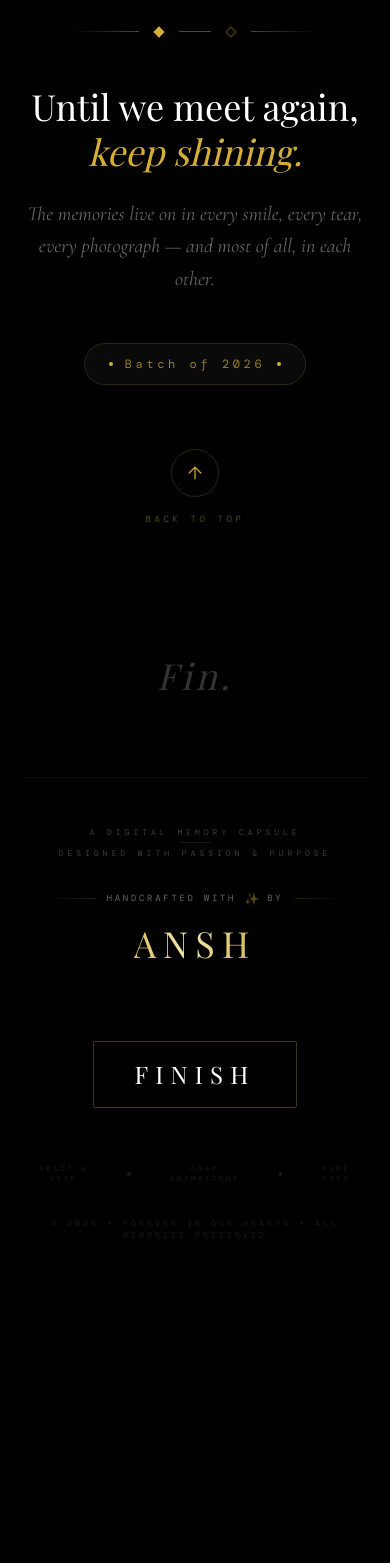
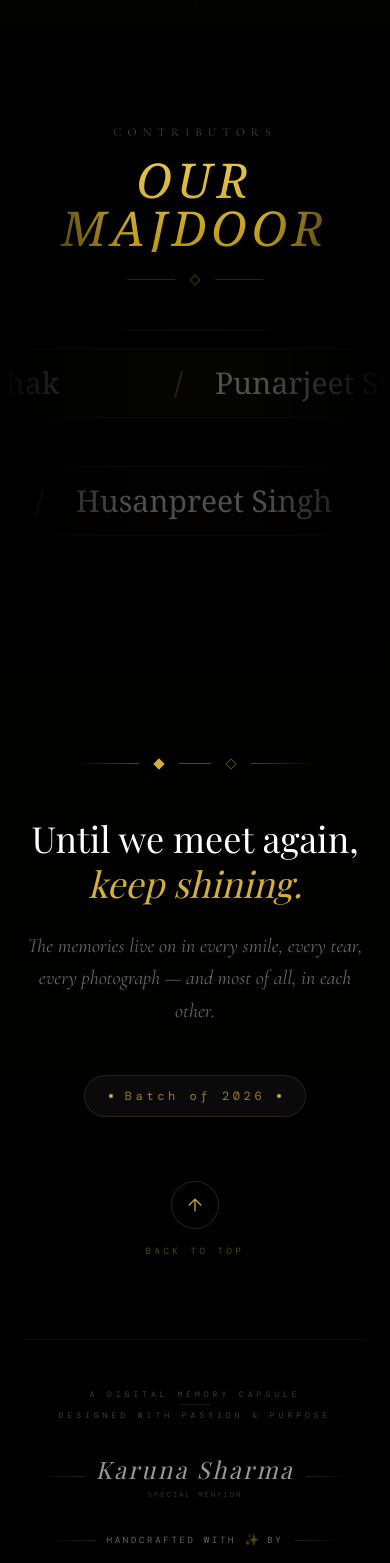
Before and after one commit to ux-dice/farewell-2026, a React (Vite) app: page / in a window 390 px wide. Shown: the part 9425-10988 px from the top of the page. Before the commit the page ends 10698 px from the top, so only its background shows below. Built offline with nearby package versions, Linux system fonts and the light colour scheme; a web font is replaced by a local one.

Commit message:
feat: add rotating contributors section and premium footer animations

```diff
--- a/src/App.jsx
+++ b/src/App.jsx
@@ -25,6 +25,7 @@ import InteractiveGallerySection from './sections/InteractiveGallerySection'
 import QuotesSection from './sections/QuotesSection'
 import FooterSection from './sections/FooterSection'
 import BatchStats from './components/BatchStats'
+import RotatingNames from './components/RotatingNames'
 
 gsap.registerPlugin(ScrollTrigger)
 
@@ -108,6 +109,14 @@ export default function App() {
           </div>
 
           <QuotesSection />
+
+          {/* Separator */}
+          <div className="flex justify-center py-4">
+            <div className="w-px h-24 bg-gradient-to-b from-transparent via-gold/20 to-transparent" />
+          </div>
+
+          {/* Rotating Names Section */}
+          <RotatingNames />
         </main>
 
         <FooterSection />
--- /dev/null
+++ b/src/components/RotatingNames.jsx
@@ -0,0 +1,111 @@
+import React, { useRef, useEffect } from 'react';
+import { gsap } from 'gsap';
+import content from '../data/content.json';
+
+const RotatingNames = () => {
+  const { majdoor } = content;
+  const row1Ref = useRef(null);
+  const row2Ref = useRef(null);
+
+  useEffect(() => {
+    const setupMarquee = (row, duration, reverse = false) => {
+      const items = [...row.children];
+      items.forEach(item => {
+        const clone = item.cloneNode(true);
+        row.appendChild(clone);
+      });
+
+      gsap.to(row, {
+        x: reverse ? "0%" : "-50%",
+        duration: duration,
+        ease: 'none',
+        repeat: -1,
+        modifiers: {
+          x: gsap.utils.unitize(x => parseFloat(x) % 50) // Ensure it loops correctly if using xPercent or x
+        }
+      });
+
+      // Simpler approach for infinite scroll
+      gsap.set(row, { x: 0 });
+      gsap.to(row, {
+        x: "-50%",
+        duration: duration,
+        ease: "none",
+        repeat: -1,
+        runBackwards: reverse
+      });
+    };
+
+    if (row1Ref.current) setupMarquee(row1Ref.current, 6);
+    if (row2Ref.current) setupMarquee(row2Ref.current, 6, true);
+  }, []);
+
+  return (
+    <section className="py-24 overflow-hidden relative bg-black">
+      {/* Background decoration */}
+      <div className="absolute top-1/2 left-1/2 -translate-x-1/2 -translate-y-1/2 w-full h-px bg-gradient-to-r from-transparent via-gold/10 to-transparent"></div>
+
+      <div className="container mx-auto px-4 mb-16 text-center relative z-10">
+        <span className="text-gold/40 text-xs tracking-[0.5em] uppercase mb-4 block">Contributors</span>
+        <h2 className="text-5xl md:text-7xl font-serif text-transparent bg-clip-text bg-gradient-to-b from-gold-light via-gold to-gold-dark uppercase tracking-widest italic animate-shimmer bg-[length:200%_auto]">
+          {majdoor.heading}
+        </h2>
+        <div className="mt-6 flex justify-center items-center gap-4">
+          <div className="h-px w-12 bg-gold/20"></div>
+          <div className="w-2 h-2 rotate-45 border border-gold/30"></div>
+          <div className="h-px w-12 bg-gold/20"></div>
+        </div>
+      </div>
+
+      <div className="flex flex-col gap-12 relative">
+        {/* Row 1: Seniors */}
+        <div className="overflow-hidden py-4 border-y border-gold/5 bg-gold/[0.02]">
+          <div ref={row1Ref} className="flex whitespace-nowrap w-fit">
+            {majdoor.seniors.map((senior, i) => (
+              <div key={`senior-${i}`} className="flex items-center mx-8 group">
+                <span className="text-gold/20 text-3xl font-serif mr-8">/</span>
+                <span className="text-3xl md:text-5xl font-serif text-white/30 group-hover:text-gold transition-all duration-700 cursor-default">
+                  {senior.name}
+                  <sup className="text-[10px] uppercase tracking-widest ml-2 text-gold/40 opacity-0 group-hover:opacity-100 transition-opacity duration-500">Senior</sup>
+                </span>
+              </div>
+            ))}
+          </div>
+        </div>
+
+        {/* Row 2: Juniors */}
+        <div className="overflow-hidden py-4 border-y border-gold/5 bg-gold/[0.01]">
+          <div ref={row2Ref} className="flex whitespace-nowrap w-fit">
+            {majdoor.juniors.map((junior, i) => (
+              <div key={`junior-${i}`} className="flex items-center mx-8 group">
+                <span className="text-gold/20 text-3xl font-serif mr-8">/</span>
+                {junior.url ? (
+                  <a
+                    href={junior.url}
+                    target="_blank"
+                    rel="noopener noreferrer"
+                    className="text-3xl md:text-5xl font-serif text-white/30 hover:text-gold transition-all duration-700 cursor-pointer decoration-gold/30 hover:decoration-gold underline underline-offset-8 decoration-0 hover:decoration-1"
+                  >
+                    {junior.name}
+                    <sup className="text-[10px] uppercase tracking-widest ml-2 text-gold/40 opacity-0 group-hover:opacity-100 transition-opacity duration-500">Junior</sup>
+                  </a>
+                ) : (
+                  <span className="text-3xl md:text-5xl font-serif text-white/30 group-hover:text-gold transition-all duration-700 cursor-default">
+                    {junior.name}
+                    <sup className="text-[10px] uppercase tracking-widest ml-2 text-gold/40 opacity-0 group-hover:opacity-100 transition-opacity duration-500">Junior</sup>
+                  </span>
+                )}
+              </div>
+            ))}
+          </div>
+        </div>
+      </div>
+
+      {/* Decorative side fades */}
+      <div className="absolute top-0 left-0 h-full w-32 bg-gradient-to-r from-black to-transparent z-20 pointer-events-none"></div>
+      <div className="absolute top-0 right-0 h-full w-32 bg-gradient-to-l from-black to-transparent z-20 pointer-events-none"></div>
+    </section>
+  );
+};
+
+export default RotatingNames;
--- a/src/data/content.json
+++ b/src/data/content.json
@@ -143,5 +143,21 @@
     "url": "audio/your-song.mp3",
     "title": "Yaar Jigree Kasooti Degree",
     "artist": " Sharry Mann "
+  },
+  "majdoor": {
+    "heading": "Our Majdoor",
+    "seniors": [
+      { "name": "Mohit Pathak" },
+      { "name": "Punarjeet Singh" }
+    ],
+    "juniors": [
+      { "name": "Husanpreet Singh" },
+      { "name": "Gautam Wadhwa" },
+      { "name": "Navroop" },
+      { "name": "Chhavi" },
+      { "name": "Rehmat Sandhu" },
+      { "name": "Kartik Mehra" },
+      { "name": "Yash" }
+    ]
   }
 }
--- a/src/sections/FooterSection.jsx
+++ b/src/sections/FooterSection.jsx
@@ -76,12 +76,7 @@ export default function FooterSection() {
           </button>
         </div>
 
-        {/* The End Signature */}
-        <div className="mt-32 mb-16 opacity-20 hover:opacity-100 transition-opacity duration-1000">
-          <span className="font-display text-4xl text-white italic tracking-widest">
-            Fin.
-          </span>
-        </div>
+
 
         {/* Developer Credit */}
         <div className="mt-20 pt-12 border-t border-white/5 flex flex-col items-center justify-center group">
@@ -94,6 +89,30 @@ export default function FooterSection() {
             <span className="font-mono text-[8px] tracking-[0.5em] uppercase text-white/60">
               Designed with Passion & Purpose
             </span>
+          </div>
+
+          <div className="flex items-center gap-3 mb-8">
+            <div className="w-12 h-px bg-gradient-to-r from-transparent to-gold/20" />
+            <div className="flex flex-col items-center group/karuna-name">
+              <div className="relative">
+                {/* Floating Specs Animation */}
+                <div className="absolute -top-8 left-1/2 -translate-x-1/2 opacity-0 group-hover/karuna-name:opacity-100 group-hover/karuna-name:-top-5 transition-all duration-500 ease-out pointer-events-none filter drop-shadow-[0_0_10px_rgba(212,175,55,0.5)]">
+                  <span className="text-2xl">🕶️</span>
+                </div>
+
+                <a
+                  href="https://www.instagram.com/karuna_sharma10?utm_source=qr&igsh=bzVpM2N6NXozcGVp"
+                  target="_blank"
+                  rel="noopener noreferrer"
+                  className="font-display text-2xl md:text-4xl text-white/60 group-hover/karuna-name:text-gold transition-colors duration-700 tracking-widest italic relative z-10"
+                  data-cursor
+                >
+                  Karuna Sharma
+                </a>
+              </div>
+              <span className="font-mono text-[7px] text-white/20 tracking-[0.3em] uppercase mt-1 group-hover/karuna-name:text-gold/40 transition-colors duration-700">Special Mention</span>
+            </div>
+            <div className="w-12 h-px bg-gradient-to-l from-transparent to-gold/20" />
           </div>
 
           <div className="flex items-center gap-3 mb-4">
@@ -111,6 +130,13 @@ export default function FooterSection() {
           </div>
 
           <div className="relative group/name cursor-pointer">
+            {/* Creative Floating Icons */}
+            <div className="absolute -top-12 left-0 w-full flex justify-around opacity-0 group-hover/name:opacity-100 group-hover/name:-top-16 transition-all duration-700 pointer-events-none">
+              <span className="text-xl animate-bounce delay-100">🎨</span>
+              <span className="text-xl animate-pulse delay-300">🚀</span>
+              <span className="text-xl animate-bounce delay-500">🪄</span>
+            </div>
+
             {/* Liquid Gold Shimmer Effect */}
             <a
               href="https://www.instagram.com/astron_dice?igsh=Mzl5eGt2a29zczc4"
@@ -127,8 +153,13 @@ export default function FooterSection() {
               <div className="absolute inset-0 -z-10 blur-3xl opacity-0 group-hover/name:opacity-100 transition-opacity duration-1000 bg-gold/20 rounded-full scale-150" />
             </a>
 
+            {/* Creative Tagline */}
+            <div className="absolute -bottom-4 left-1/2 -translate-x-1/2 opacity-0 group-hover/name:opacity-100 transition-all duration-700 whitespace-nowrap">
+              <span className="font-mono text-[6px] tracking-[0.6em] text-gold uppercase">Digital Architect • Creative Soul</span>
+            </div>
+
             {/* Cinematic Underline */}
-            <div className="mt-6 flex justify-center items-center gap-0 overflow-hidden">
+            <div className="mt-8 flex justify-center items-center gap-0 overflow-hidden">
               <div className="h-[1px] w-0 group-hover/name:w-32 bg-gradient-to-r from-transparent to-gold transition-all duration-1000 ease-out" />
               <div className="w-1.5 h-1.5 rotate-45 border border-gold scale-0 group-hover/name:scale-100 transition-transform duration-700 delay-300" />
               <div className="h-[1px] w-0 group-hover/name:w-32 bg-gradient-to-l from-transparent to-gold transition-all duration-1000 ease-out" />
```
Also changed, not shown: 1 other file (tests, documents, lock files or other folders).
